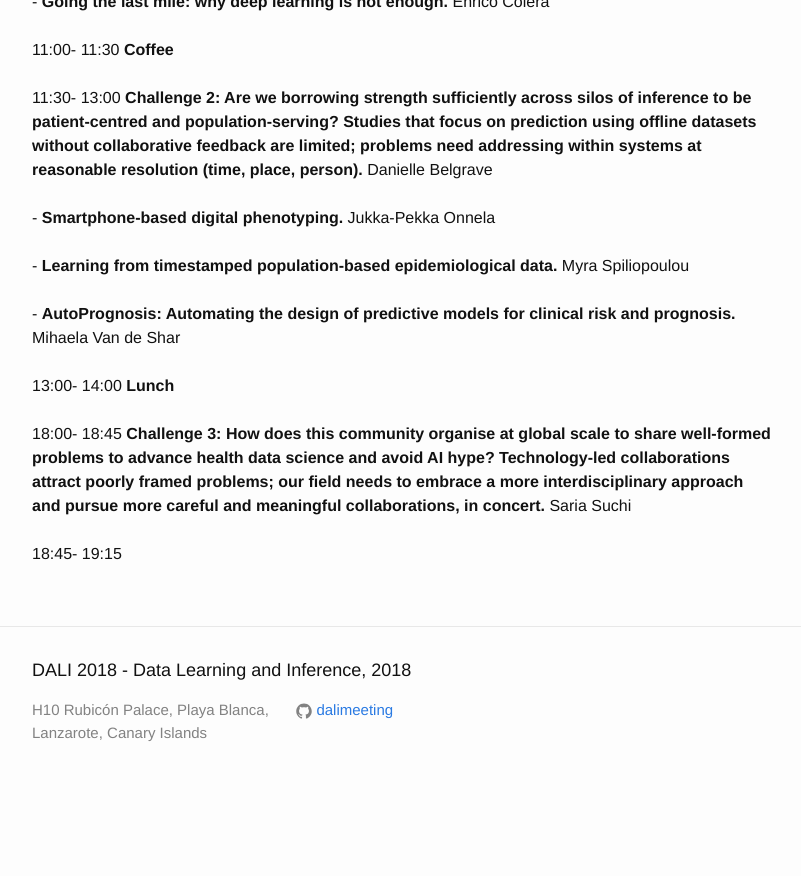
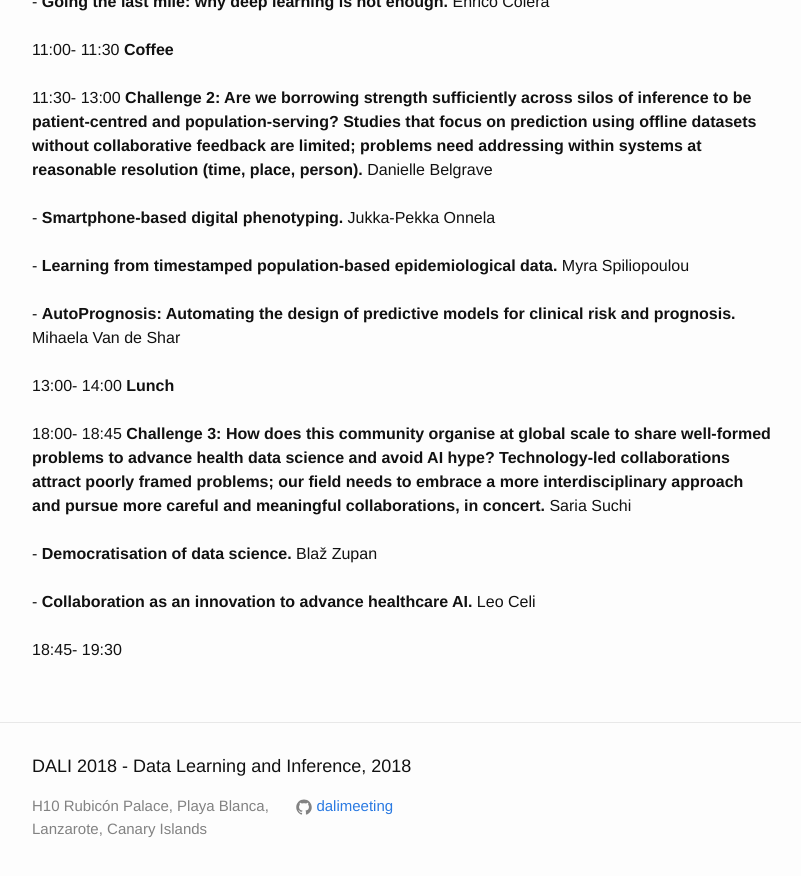
Before and after one commit to dalimeeting/dalimeeting.github.io, a Jekyll site: the page built from _posts/2018-04-05-workshopHealthCare.md, in a window 1280 px wide and 900 px high, scrolled down 1402 px. Shown: the top 876 px of the window, without its empty margins (238-1039 px from the left). Built offline with Jekyll 4.4.1, drawn with Linux system fonts in a browser that asks for light colours; before the commit the page ends 2206 px from its top, so only the background shows below that.

Commit message:
Update 2018-04-05-workshopHealthCare.md

```diff
--- a/_posts/2018-04-05-workshopHealthCare.md
+++ b/_posts/2018-04-05-workshopHealthCare.md
@@ -121,6 +121,24 @@ talks:
   youtube:
   start: "18:00"
   end: "18:45"
+- title: "Democratisation of data science."
+  author:
+  - given: Blaž
+    family: Zupan
+    url:
+    institute:
+  youtube:
+  start: ""
+  end: ""
+- title: "Collaboration as an innovation to advance healthcare AI."
+  author:
+  - given: Leo
+    family: Celi
+    url:
+    institute:
+  youtube:
+  start: ""
+  end: ""
 - title:
   author:
   - given:
@@ -129,6 +147,6 @@ talks:
     institute:
   youtube:
   start: "18:45"
-  end: "19:15"
+  end: "19:30"
 speakers:
 ---
```
